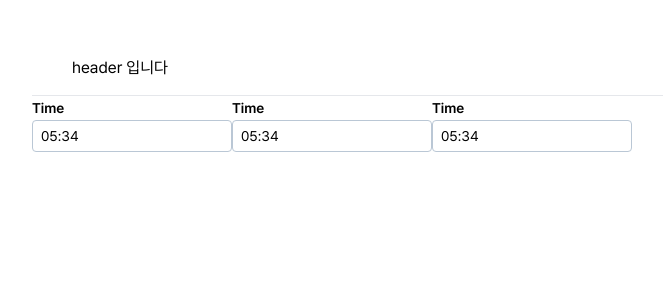
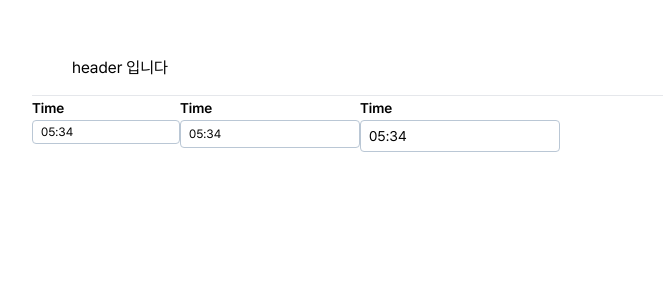
Before and after one commit to Musma/react-libraries, a React (Vite) app in the folder packages/react-component/: page / in a window 1280 px wide. Shown: the top 300 px of the page, without its empty margins (48-711 px from the left). Built offline with nearby package versions, Linux system fonts and the light colour scheme.

Commit message:
chore: TextInput 사이즈별 스타일 적용

```diff
--- a/packages/react-component/src/components/TextInput/TextInput.tsx
+++ b/packages/react-component/src/components/TextInput/TextInput.tsx
@@ -1,5 +1,6 @@
 import { useCallback, useMemo, useState } from 'react'
 import { Typography } from 'src/components'
+import { Sizes } from 'src/types'
 
 import { ReactComponent as OpenEyeIcon } from './images/eye_closed.svg'
 import { ReactComponent as ClosedEyeIcon } from './images/eye_opened.svg'
@@ -7,29 +8,46 @@ import { ReactComponent as InvalidIcon } from './images/invalid.svg'
 import { ReactComponent as SearchIcon } from './images/search.svg'
 import { ReactComponent as ValidIcon } from './images/valid.svg'
 
-interface TextInpuProps extends Omit<React.InputHTMLAttributes<HTMLInputElement>, 'type'> {
+interface TextInputProps
+  extends Omit<React.InputHTMLAttributes<HTMLInputElement>, 'type' | 'size'> {
+  size?: Sizes
   label: string
   type?: 'text' | 'password' | 'search'
   helperText?: { type: 'invalid' | 'valid'; message: string }
   handleSearchClick?: () => void
 }
-export const TextInput = ({ label, type = 'text', helperText, ...rest }: TextInpuProps) => {
+export const TextInput = ({
+  size = 'lg',
+  label,
+  type = 'text',
+  helperText,
+  ...rest
+}: TextInputProps) => {
   const inputStyle = useMemo(() => {
-    const commonStyle =
-      'h-[32px] w-[200px] rounded border bg-white pl-2 text-[14px] font-normal leading-5 outline-none'
+    const commonStyle = 'rounded border bg-white pl-2 font-normal outline-none'
     const paddingRight = {
       text: 'pr-2',
       password: 'pr-7',
       search: 'pr-7',
     }
+    const sizeOption = {
+      sm: 'h-6 w-[148px]',
+      md: 'h-7 w-[180px]',
+      lg: 'h-8 w-[200px]',
+    }
+    const font = {
+      sm: 'text-[12px] leading-4',
+      md: 'text-[12px] leading-4',
+      lg: 'text-[14px] leading-5',
+    }
     const border = {
       valid: ' border-[#107C41]',
       invalid: 'border-[#CA3C3D]',
     }
-    return `${commonStyle} ${paddingRight[type]} ${
+    return `${commonStyle} ${paddingRight[type]} ${sizeOption[size]} ${font[size]} ${
       helperText ? border[helperText.type] : 'border-[#BAC7D5] focus:border-[#036DB7]'
     }`
-  }, [type, helperText])
+  }, [type, helperText, size])
 
   return (
     <div className="inline-flex flex-col items-start">
@@ -53,7 +71,7 @@ export const TextInput = ({ label, type = 'text', helperText, ...rest }: TextInp
   )
 }
 
-interface InputProps extends Omit<TextInpuProps, 'label' | 'helperText'> {
+interface InputProps extends Omit<TextInputProps, 'label' | 'helperText' | 'size'> {
   type: 'text' | 'password' | 'search'
 }
 const Input = ({ type, ...rest }: InputProps) => {
```
